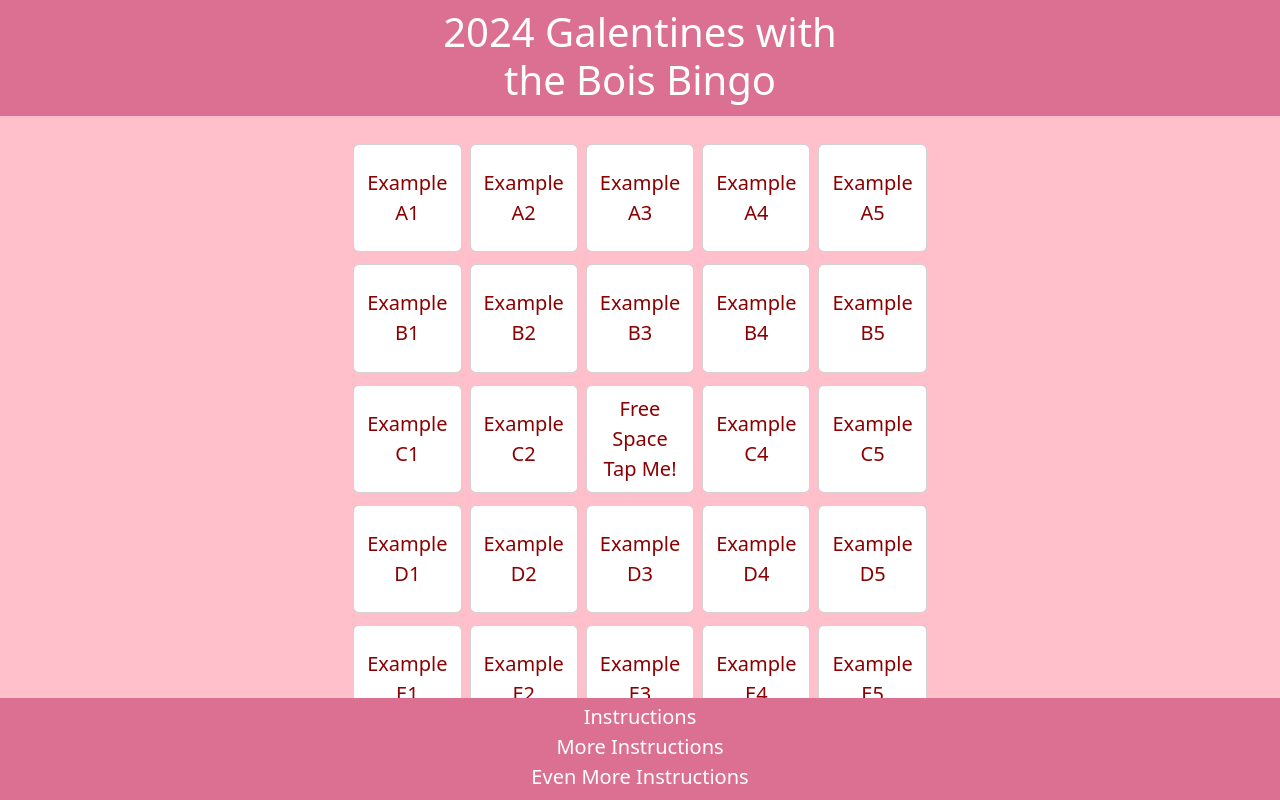
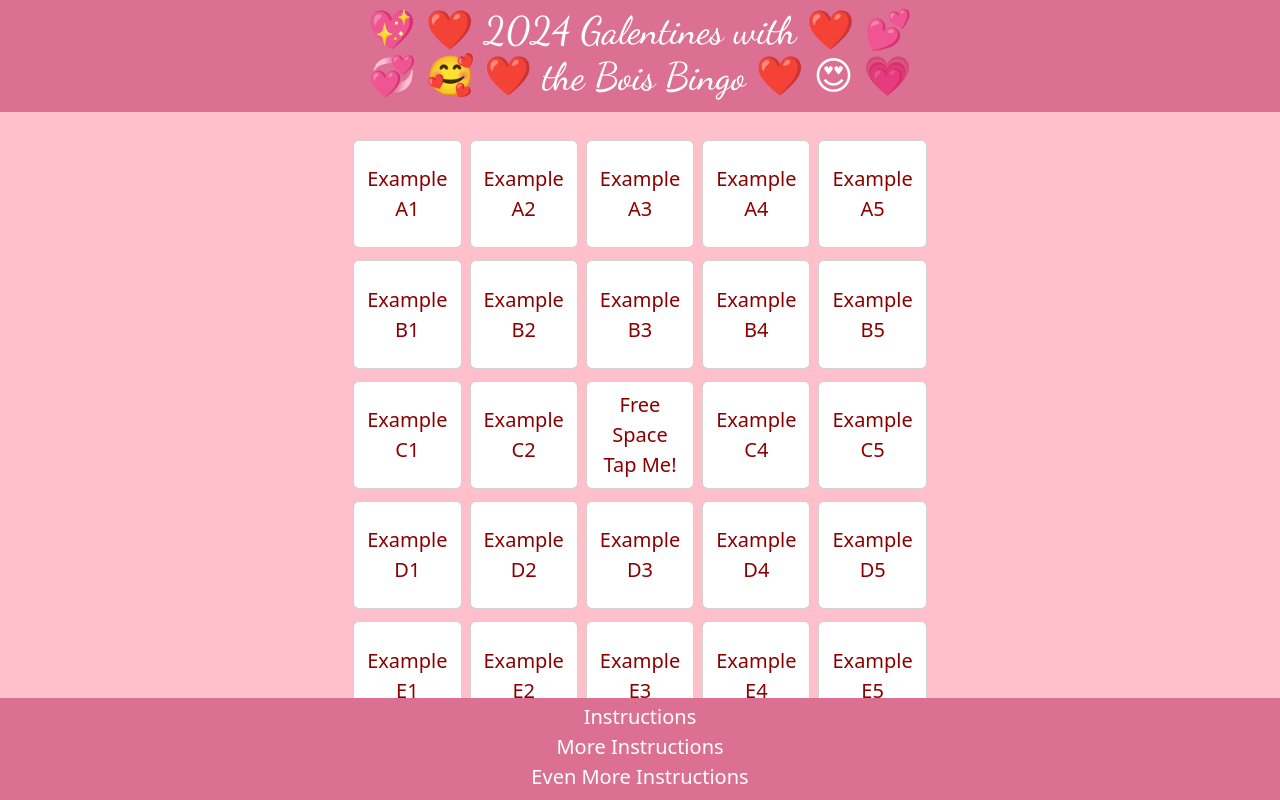
Before and after one commit to JesseDenier/Bingo, a plain HTML site: page index.html in a window 1280 px wide. Drawn offline with nearby package versions, Linux system fonts and the light colour scheme.

Commit message:
Added font and emojis to header.

```diff
--- a/assets/css/style.css
+++ b/assets/css/style.css
@@ -1,10 +1,15 @@
 p {
   margin-bottom: 0;
+  font-size: calc(1.25vw + 4px);
+}
+
+h1 {
+  font-size: calc(1rem + 1.75vw);
+  font-family: "Dancing Script", cursive;
 }
 
 body {
   background-color: pink;
-  font-size: calc(1.25vw + 4px);
 }
 
 header {
--- a/index.html
+++ b/index.html
@@ -4,6 +4,13 @@
     <meta charset="UTF-8" />
     <meta name="viewport" content="width=device-width, initial-scale=1.0" />
     <meta http-equiv="X-UA-Compatible" content="ie=edge" />
+    <!-- Links Google Font "Dancing Script." -->
+    <link rel="preconnect" href="https://fonts.googleapis.com" />
+    <link rel="preconnect" href="https://fonts.gstatic.com" crossorigin />
+    <link
+      href="https://fonts.googleapis.com/css2?family=Dancing+Script:wght@400..700&display=swap"
+      rel="stylesheet"
+    />
     <!-- Links Bootstrap CSS. -->
     <link
       href="https://cdn.jsdelivr.net/npm/bootstrap@5.3.2/dist/css/bootstrap.min.css"
@@ -17,7 +24,9 @@
   </head>
   <body>
     <header class="row g-0 col-12 text-center pt-2 pb-1">
-      <h1>2024 Galentines with<br />the Bois Bingo</h1>
+      <h1>
+        💖 ❤️ 2024 Galentines with ❤️ 💕<br />💞 🥰 ❤️ the Bois Bingo ❤️ 😍 💗
+      </h1>
     </header>
     <div
       id="bingoCard"
```
